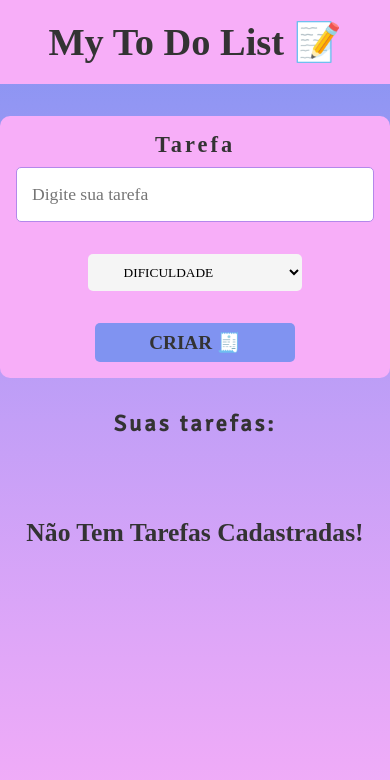
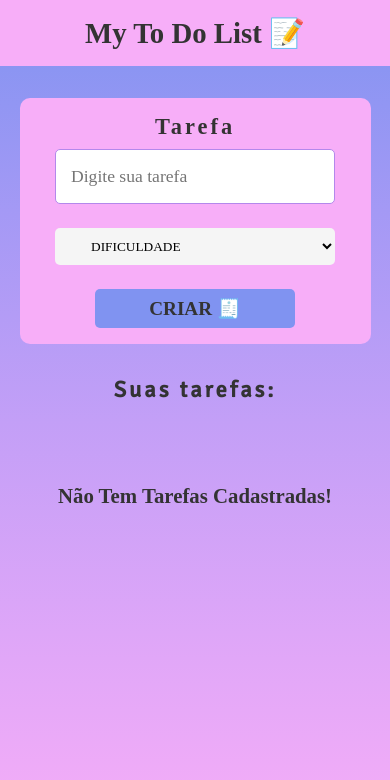
Before and after one commit to Soaressluiss/-my-todo-list, a React (Vite) app: page / in a window 390 px wide. Shown: the top 780 px of the page. Built offline with nearby package versions, Linux system fonts and the light colour scheme; a web font is replaced by a local one.

Commit message:
feat: finalized the responsiveness functionality for tablets and smartphones

```diff
--- a/src/App.scss
+++ b/src/App.scss
@@ -19,7 +19,6 @@ body {
         #a499f5,
         #8093f1
     );
-    overflow-x: hidden;
 }
 main {
     text-align: center;
--- a/src/components/TaskForm/TaskFormStyle.scss
+++ b/src/components/TaskForm/TaskFormStyle.scss
@@ -1,12 +1,21 @@
 @import "../../partials/variables";
+@import "../../partials/breakpoints";
 
 form {
     display: flex;
     flex-direction: column;
+    align-items: center;
     gap: 1rem;
     max-width: 600px;
     margin: 2rem auto;
     background-color: $color-primary;
     padding: 1rem;
     border-radius: 10px;
+    @include BreakpointTablet {
+        width: 90%;
+    }
+    @include BreakpointMobile {
+        width: 90%;
+        gap: 0.5rem;
+    }
 }
--- a/src/components/TaskList/TaskListStyle.scss
+++ b/src/components/TaskList/TaskListStyle.scss
@@ -1,5 +1,6 @@
 @import "../../partials/variables";
 @import "../../partials/mixins";
+@import "../../partials/breakpoints";
 
 .taskListContainer {
     display: flex;
@@ -9,23 +10,39 @@
     margin: 0 auto;
     align-items: center;
     justify-content: space-around;
-    padding: 1rem 0;
     border-bottom: 5px $color-primary solid;
     border-radius: 10px;
+    padding: 0.5rem 0;
+
+    @include BreakpointMobile {
+        width: 90%;
+    }
     .infoTasks {
         display: grid;
         gap: 1rem;
         place-items: center;
+        @include BreakpointMobile {
+            gap: 0.5rem;
+        }
         .titleTasks {
             @include FontFormat($font-secondary, 1.6rem, #333, bold);
             text-transform: capitalize;
+            width: 250px;
             text-align: center;
             position: relative;
+            word-wrap: break-word;
+            white-space: pre-wrap;
+            @include BreakpointMobile {
+                font-size: 1.4rem;
+            }
         }
         .difficultyTasks {
             @include FontFormat($color-primary, 1.2rem, #333, bold);
             text-transform: capitalize;
             text-align: center;
+            @include BreakpointMobile {
+                font-size: 1rem;
+            }
         }
     }
     .taskIcons {
@@ -33,11 +50,17 @@
         grid-template-columns: 1fr 1fr;
         gap: 2rem;
         align-items: center;
+        @include BreakpointMobile {
+            gap: 1.4rem;
+        }
         > svg {
             font-size: 1.7rem;
             color: #333;
             cursor: pointer;
             transition: all 0.3s ease;
+            @include BreakpointMobile {
+                font-size: 1.5rem;
+            }
         }
         > svg:hover,
         > svg:focus {
@@ -51,4 +74,7 @@
     text-transform: capitalize;
     text-align: center;
     margin-top: 5rem;
+    @include BreakpointMobile {
+        font-size: 1.3rem;
+    }
 }
--- a/src/components/header/HeaderStyles.scss
+++ b/src/components/header/HeaderStyles.scss
@@ -1,12 +1,22 @@
 @import "../../partials/variables";
 @import "../../partials/mixins";
+@import "../../partials/breakpoints";
 
 header {
     background-color: $color-primary;
     text-align: center;
     padding: 1.2rem;
     width: 100%;
+    @include BreakpointMobile {
+        padding: 1rem;
+    }
     h1 {
         @include FontFormat($font-secondary, 2.4rem, $color-tertiary, bold);
+        @include BreakpointTablet {
+            font-size: 2rem;
+        }
+        @include BreakpointMobile {
+            font-size: 1.8rem;
+        }
     }
 }
--- a/src/components/input/InputStyle.scss
+++ b/src/components/input/InputStyle.scss
@@ -1,9 +1,11 @@
 @import "../../partials/variables";
 @import "../../partials/mixins";
+@import "../../partials/breakpoints";
 
 input {
     padding: 16px 15px;
     border: 1px solid $color-secondary;
+    width: 500px;
     border-radius: 5px;
     outline: none;
     font-size: 1.1rem;
@@ -13,6 +15,12 @@ input {
     }
     &:focus {
         outline: 3px $color-tertiary solid;
+    }
+    @include BreakpointTablet {
+        width: 400px;
+    }
+    @include BreakpointMobile {
+        width: 280px;
     }
 }
 input[type="submit"] {
@@ -32,6 +40,9 @@ input[type="submit"] {
         background-color: #647bf1;
         transform: scale(0.95);
     }
+    @include BreakpointMobile {
+        padding: 0.5rem 1.3rem;
+    }
 }
 
 .inputContainer {
--- a/src/components/modal/ModalStyles.scss
+++ b/src/components/modal/ModalStyles.scss
@@ -1,12 +1,12 @@
 @import "../../partials/mixins";
 @import "../../partials/variables";
-
+@import "../../partials/breakpoints";
 .fade {
     width: 100%;
     height: 100%;
     position: absolute;
     background-color: #333;
-    opacity: 0.5;
+    opacity: 0.8;
     z-index: 1;
 }
 
@@ -26,4 +26,7 @@
         @include FontFormat($font-secondary, 1.3rem, #333, bold);
         margin-top: 0.5rem;
     }
+    @include BreakpointMobile {
+        width: 350px;
+    }
 }
--- a/src/components/select/SelectStyle.scss
+++ b/src/components/select/SelectStyle.scss
@@ -1,5 +1,6 @@
 @import "../../partials/variables";
 @import "../../partials/mixins";
+@import "../../partials/breakpoints";
 
 .selectContainer {
     width: inherit;
@@ -7,10 +8,13 @@
     flex-direction: column;
     justify-content: center;
     text-align: center;
+    @include BreakpointMobile {
+        align-items: center;
+    }
 }
 select {
     padding: 10px 2rem;
-    width: 60%;
+    width: 300px;
     border: none;
     border-radius: 5px;
     font-family: $font-secondary;
@@ -23,6 +27,9 @@ select {
     &:focus {
         outline: 3px $color-tertiary solid;
     }
+    @include BreakpointMobile {
+        width: 280px;
+    }
     option {
         outline: none;
         background-color: whitesmoke;
--- /dev/null
+++ b/src/partials/_breakpoints.scss
@@ -0,0 +1,18 @@
+$widthTablet: 835px;
+$widthMobile: 430px;
+
+//media queries para tablets
+
+@mixin BreakpointTablet {
+    @media screen and (max-width: $widthTablet) {
+        @content;
+    }
+}
+
+//media queries para Smartphones
+
+@mixin BreakpointMobile {
+    @media screen and (max-width: $widthMobile) {
+        @content;
+    }
+}
```
